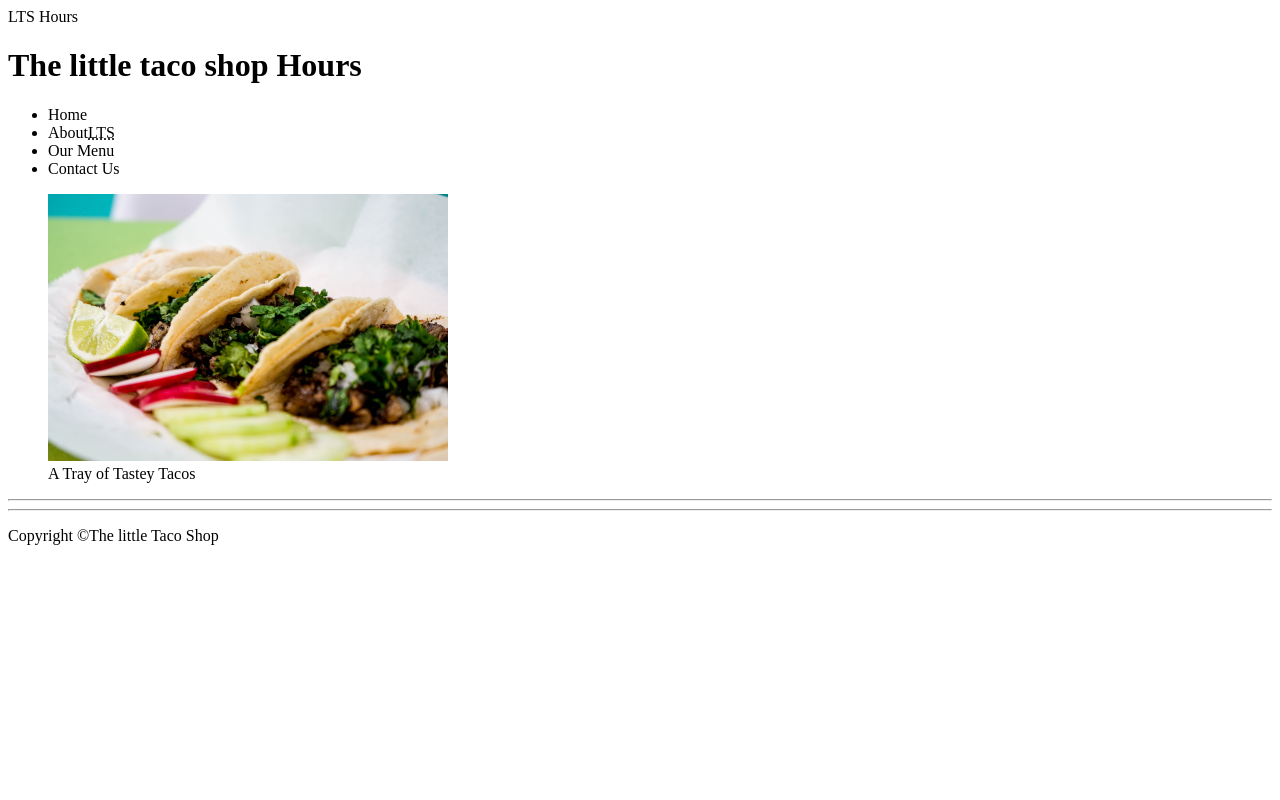
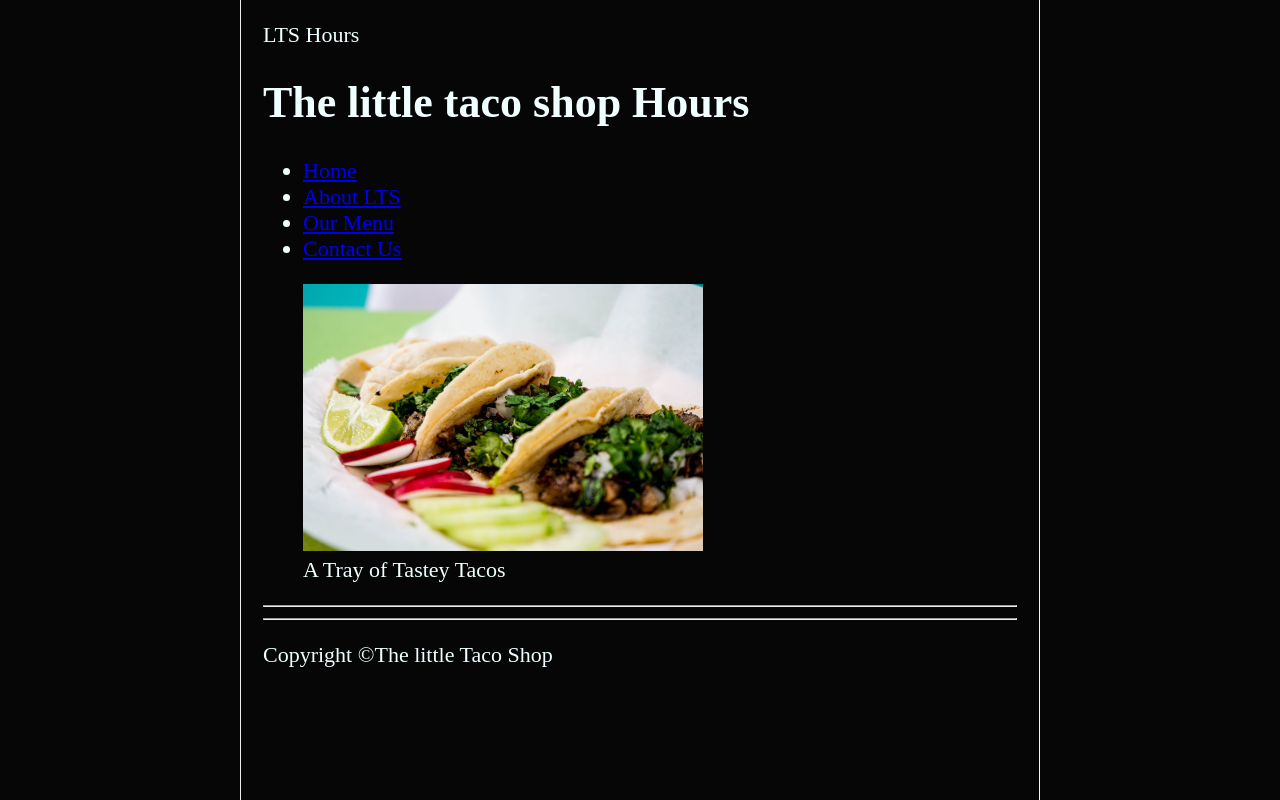
Before and after one commit to SaishKamat/taco-website-using-html_css, a plain HTML site: page hours.html in a window 1280 px wide. Drawn offline with Linux system fonts and the light colour scheme.

Commit message:
updated index.html, contact.html and hours.html also style.css

```diff
--- a/css/style.css
+++ b/css/style.css
@@ -1,19 +1,22 @@
 html {
     font-size: 22px;
+    color: azure;
+    background-color: rgb(6, 6, 6);
 }
 
 body {
+
     min-height: 100vh;
     max-width: 800px;
     margin: 0 auto;
     padding: 1rem;
-    border-left: 1px solid #333;
-    border-right: 1px solid #333;
+    border-left: 1px solid rgb(238, 236, 236);
+    border-right: 1px solid rgb(243, 243, 243);
     box-sizing: border-box;
 }
 
 th, td, caption {
-    border: 1px solid #333;
+    border: 1px solid rgb(251, 250, 250);
     font-family: 'Courier New', Courier, monospace;
     border-collapse: separate;
     padding: 0.5rem;
--- a/hours.html
+++ b/hours.html
@@ -7,7 +7,7 @@
         <meta name="description" content="Store Hours for The Little Taco Shop">
         <tittle>LTS Hours</tittle>
         <link rel="icon" href="./favicon.ico" type="image/x-icon">
-        <link rel="stylesheet" herf="taco-website-using-html_css/css/style.css">
+        <link rel="stylesheet" href="./css/style.css">
     </head>
 
     <body>
@@ -19,16 +19,20 @@
 
                 <ul>
                     <li>
-                        <a herf="#">Home</a>
+                        <a href="./index.html">Home</a>
+
                     </li>
                     <li>
-                        <a herf="/#about">About<abbr title="The Little Taco Shop">LTS</abbr></abbr> </a>
+                        <a href="./index.html/#about">About <abbr title="The Little Taco Shop">LTS</abbr></a>
+
                     </li>
                     <li>
-                        <a herf="/#menu"> Our Menu</a>
+                        <a href="./index.html/#menu">Our Menu</a>
+
                     </li>
                     <li>
-                        <a herf="contact.html">Contact Us</a>
+                        <a href="./contact.html">Contact Us</a>
+
                     </li>
                 </ul>
 
```
Also changed, not shown: contact.html (+3 -3 lines), index.html (+1 -1 lines).
